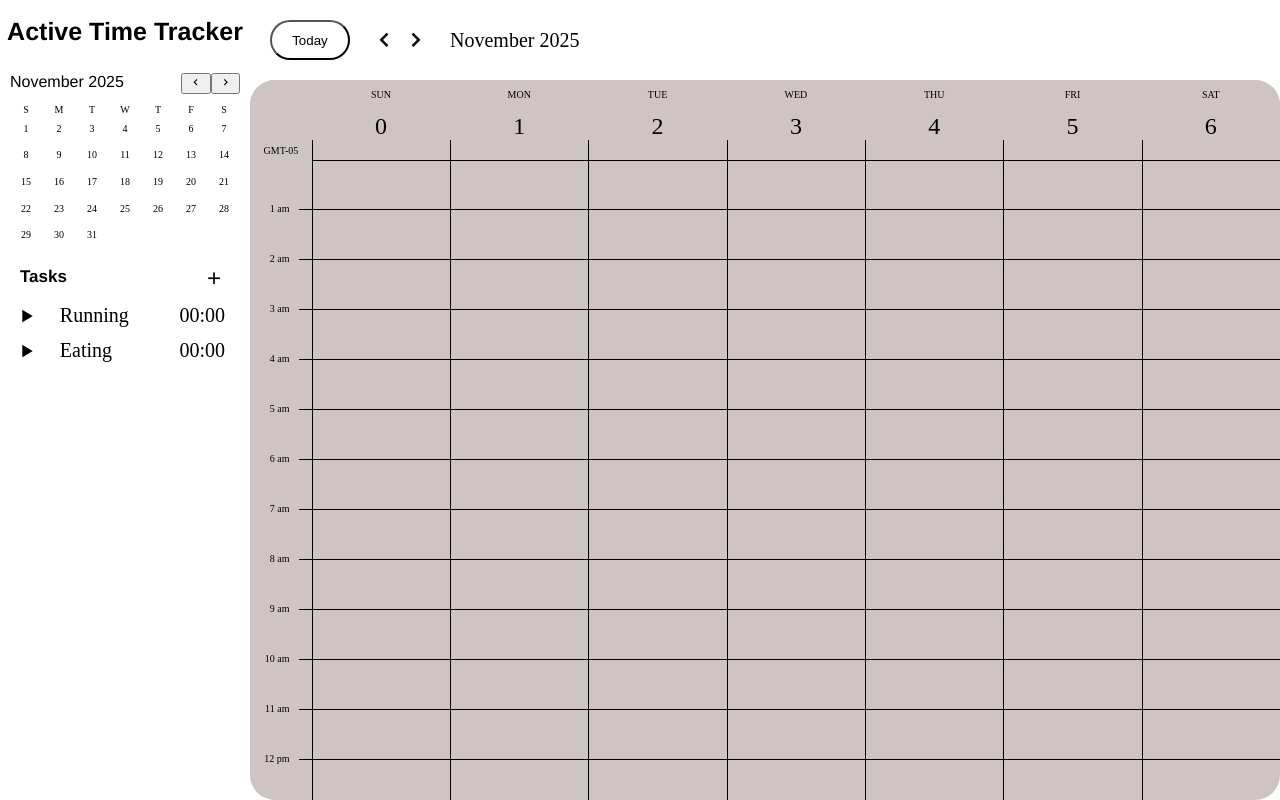
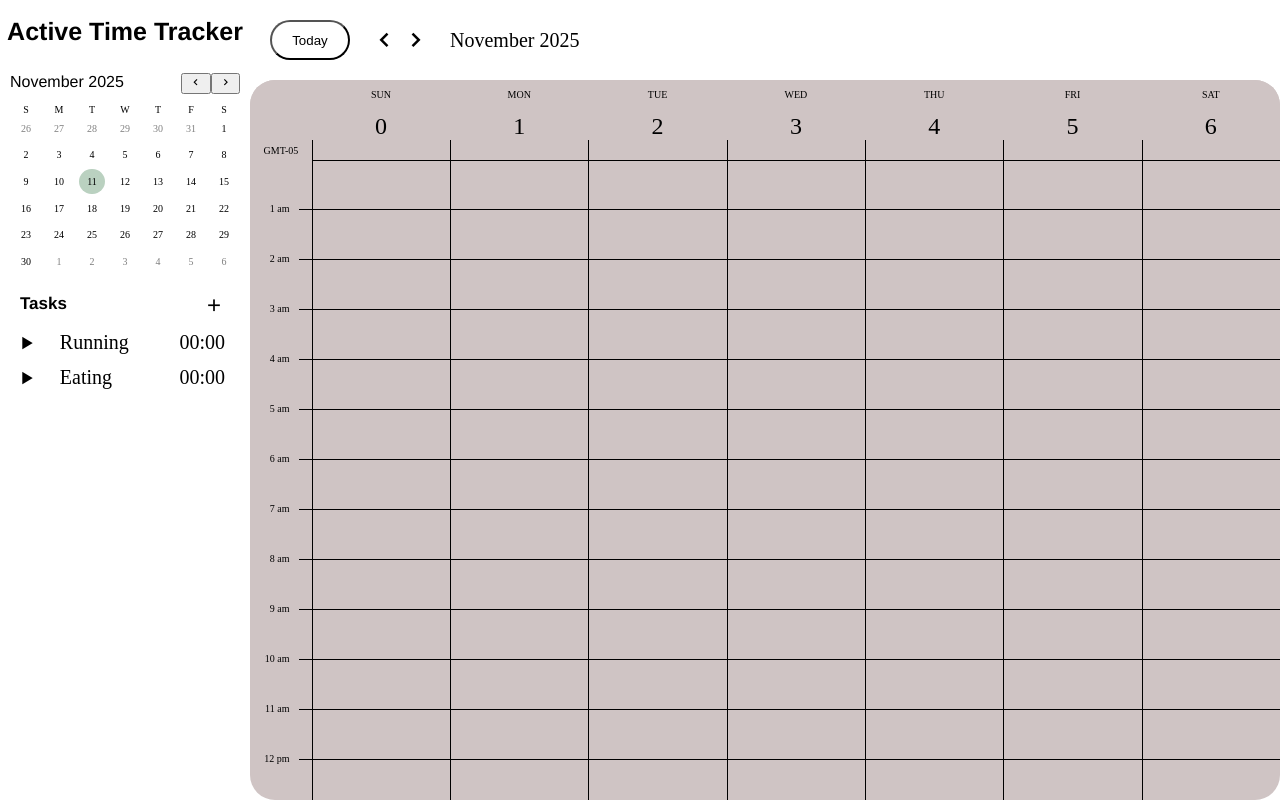
Before and after one commit to SimonX1a0/google-calendar, a React (Vite) app in the folder calendar-app/: page / in a window 1280 px wide. Built offline with nearby package versions, Linux system fonts and the light colour scheme.

Commit message:
fixed the miniCalendar using useContext

```diff
--- a/calendar-app/src/Calendar/Calendar.jsx
+++ b/calendar-app/src/Calendar/Calendar.jsx
@@ -1,13 +1,19 @@
 import SideBar from "./SideBar/SideBar.jsx"
 import Dates from "./Dates/Dates.jsx"
-import {useState} from 'react'
+import {useState, createContext} from 'react'
+
+export const CalendarContext=createContext();
 function Calendar(){
+    const [previewDate,setPreviewDate]=useState(new Date());
+    const [miniDate,setMiniDate]=useState(new Date());
 
     return(
         <>
             <div className="calendar-app">
-                <SideBar></SideBar>
-                <Dates></Dates>
+                <CalendarContext.Provider value={{previewDate,setPreviewDate,miniDate,setMiniDate}}>
+                    <SideBar/>
+                    <Dates/>
+                </CalendarContext.Provider>
             </div>
         </>
     )
--- a/calendar-app/src/Calendar/SideBar/MiniCalendar/MiniCalendar.jsx
+++ b/calendar-app/src/Calendar/SideBar/MiniCalendar/MiniCalendar.jsx
@@ -1,20 +1,55 @@
 import style from "./MiniCalendar.module.css"
-function Calendar(prop){
+import { use, useContext } from "react";
+import { CalendarContext } from "../../Calendar.jsx";
+function Calendar(){
+    const ctx = useContext(CalendarContext);
+    const miniDate = ctx.miniDate;
+    const setMiniDate = ctx.setMiniDate;
+    const year = miniDate.getFullYear();
+    const month = miniDate.getMonth();
+    const monthText = miniDate.toLocaleString("default",{month:"long"});
+
+
+    const lastMonth=()=>{
+        const newDate=new Date(year,month-1,1);
+        setMiniDate(newDate);
+    }
+    const nextMonth=()=>{
+        const newDate=new Date(year,month+1,1);
+        setMiniDate(newDate);
+    }
+
     let weekDays = ['S', 'M', 'T', 'W', 'T', 'F', 'S'];
 
     const dates = [];
-    for(let i=1; i<=31; i++){
-        dates.push(i);
+    const firstDayOfMonth = new Date(year, month, 1);
+    const lastDayOfMonth = new Date(year, month + 1, 0);
+    const startDate = new Date(firstDayOfMonth);
+    startDate.setDate(startDate.getDate() - firstDayOfMonth.getDay());
+
+    for(let i=0; i<42; i++){
+        const currentDate = new Date(startDate);
+        currentDate.setDate(startDate.getDate() + i);
+        const isCurrMonth = currentDate.getMonth() === month;
+        const isCurrDay = currentDate.getDate() === new Date().getDate()
+        && currentDate.getMonth() === new Date().getMonth()
+        && currentDate.getFullYear() === new Date().getFullYear();
+
+        dates.push({
+            day: currentDate.getDate(),
+            isCurrMonth: isCurrMonth,
+            isCurrDay: isCurrDay,
+            fullDate: currentDate
+        });
     }
-
 
     return(
         <div className={style.calendar}>
             <div className={style.header}>
-                <div className={style.date}>{`November 2025`}</div>
+                <div className={style.date}>{`${monthText} ${year}`}</div>
                 <div className={style.btn}>
-                    <button className="left-btn btn" onClick={prop.lastMonth}><i className='bx bx-chevron-left'></i></button>
-                    <button className="right-btn btn" onClick={prop.nextMonth}><i className='bx bx-chevron-right'></i></button>
+                    <button onClick={lastMonth} className="left-btn btn"><i className='bx bx-chevron-left'></i></button>
+                    <button onClick={nextMonth} className="right-btn btn"><i className='bx bx-chevron-right'></i></button>
                 </div>
             </div>
             <div className={style.grids}>
@@ -22,8 +57,13 @@ function Calendar(prop){
                     <div className={style.daysTitle} key={i}>{day}</div>
                 ))}
 
-                {dates.map((date, i)=>(
-                    <div key={i} className={`${style.day}`}>{date}</div>
+                {dates.map((day, i)=>(
+                    <div
+                        key={i}
+                        className={`${style.day} ${day.isCurrMonth ? style.currentMonth : style.otherMonth} ${day.isCurrDay ? style.today : ''}`}
+                    >
+                        {day.day}
+                    </div>
                 ))}
             </div>
         </div>
--- a/calendar-app/src/Calendar/SideBar/MiniCalendar/MiniCalendar.module.css
+++ b/calendar-app/src/Calendar/SideBar/MiniCalendar/MiniCalendar.module.css
@@ -51,3 +51,11 @@
     background-color: rgb(186, 209, 192);
     border-radius: 50%;
 }
+
+.currentMonth{
+    color: black;
+}
+
+.otherMonth{
+    color: gray;
+}
--- a/calendar-app/src/Calendar/SideBar/SideBar.jsx
+++ b/calendar-app/src/Calendar/SideBar/SideBar.jsx
@@ -3,24 +3,13 @@ import Header from "./Header/Header.jsx"
 import MiniCalendar from "./MiniCalendar/MiniCalendar.jsx"
 import Progress from './Progress/Progress.jsx'
 
-function SideBar(prop){
-    const currentDate = prop.miniDate;
-    const lastMonth = prop.lastMiniMonth;
-    const nextMonth = prop.nextMiniMonth;
+function SideBar(){
     return(
-        <>
-            <div className={style.sideBar}>
-                <Header></Header>
-                <MiniCalendar
-                currentDate={currentDate}
-                lastMonth={lastMonth}
-                nextMonth={nextMonth}></MiniCalendar>
-                <Progress
-                currentDate={currentDate}
-                lastMonth={lastMonth}
-                nextMonth={nextMonth}></Progress>
-            </div>
-        </>
+        <div className={style.sideBar}>
+            <Header></Header>
+            <MiniCalendar></MiniCalendar>
+            <Progress></Progress>
+        </div>
     );
 }
 
```
